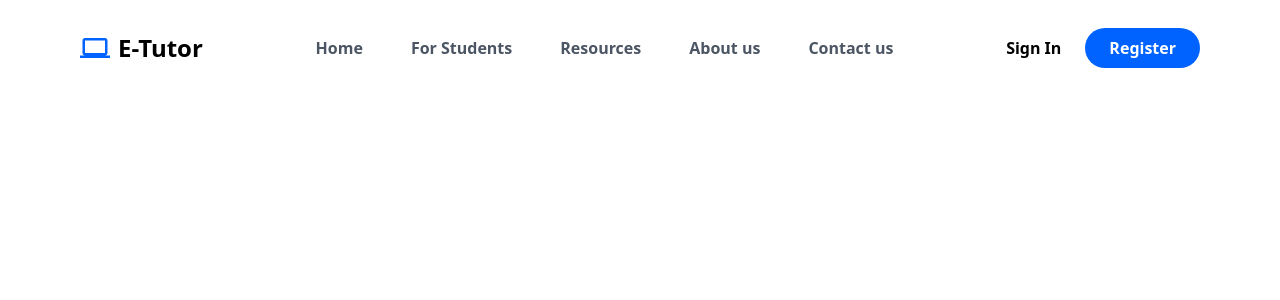
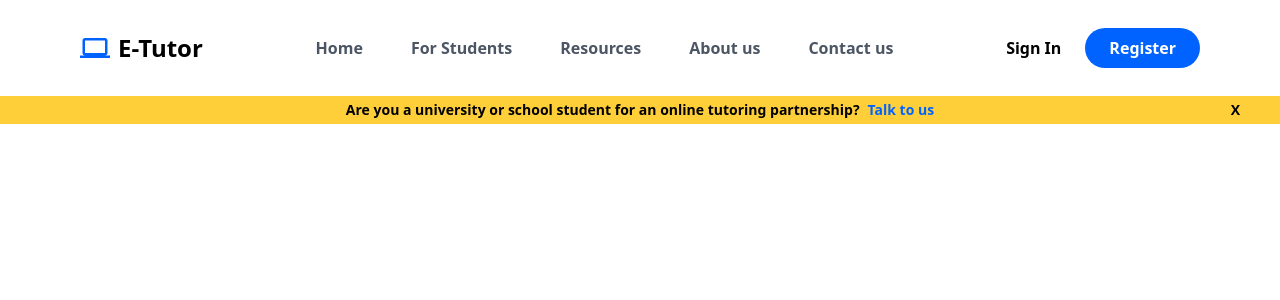
Before and after one commit to wacho91/E-Tutor, a React (Vite) app: page / in a window 1280 px wide. Shown: the top 300 px of the page. Built offline with nearby package versions, Linux system fonts and the light colour scheme.

Commit message:
NavbarBanner Complete

```diff
--- a/src/App.jsx
+++ b/src/App.jsx
@@ -1,4 +1,5 @@
 import Navbar from "./Components/Navbar/Navbar"
+import NavbarBanner from "./Components/Navbar/NavbarBanner"
 
 function App() {
 
@@ -6,6 +7,7 @@
   return (
     <main className="overflow-x-hidden">
       <Navbar />
+      <NavbarBanner />
     </main>
   )
 }
--- /dev/null
+++ b/src/Components/Navbar/NavbarBanner.jsx
@@ -0,0 +1,33 @@
+import { motion } from "framer-motion"
+
+import { useState } from "react"
+
+const NavbarBanner = () => {
+
+  const [isOpen, setIsOpen] = useState(true)
+
+  return (
+    isOpen && (
+        <motion.div
+            initial={{ opacity: 0 }}
+            animate={{ opacity: 1 }}
+            transition={{ duration: 0.5, delay: 0.7 }}
+            className="bg-primary text-sm text-center font-semibold p-1 hidden lg:block relative"
+        >
+            Are you a university or school student for an online tutoring
+            partnership?
+            <a href="#" className="text-secondary ml-2">
+                Talk to us
+            </a>
+            <div
+                className="absolute top-1/2 right-10 cursor-pointer -translate-y-1/2"
+                onClick={() => setIsOpen(false)}
+            >
+                X
+            </div>
+        </motion.div>
+    )
+  )
+}
+
+export default NavbarBanner
```
